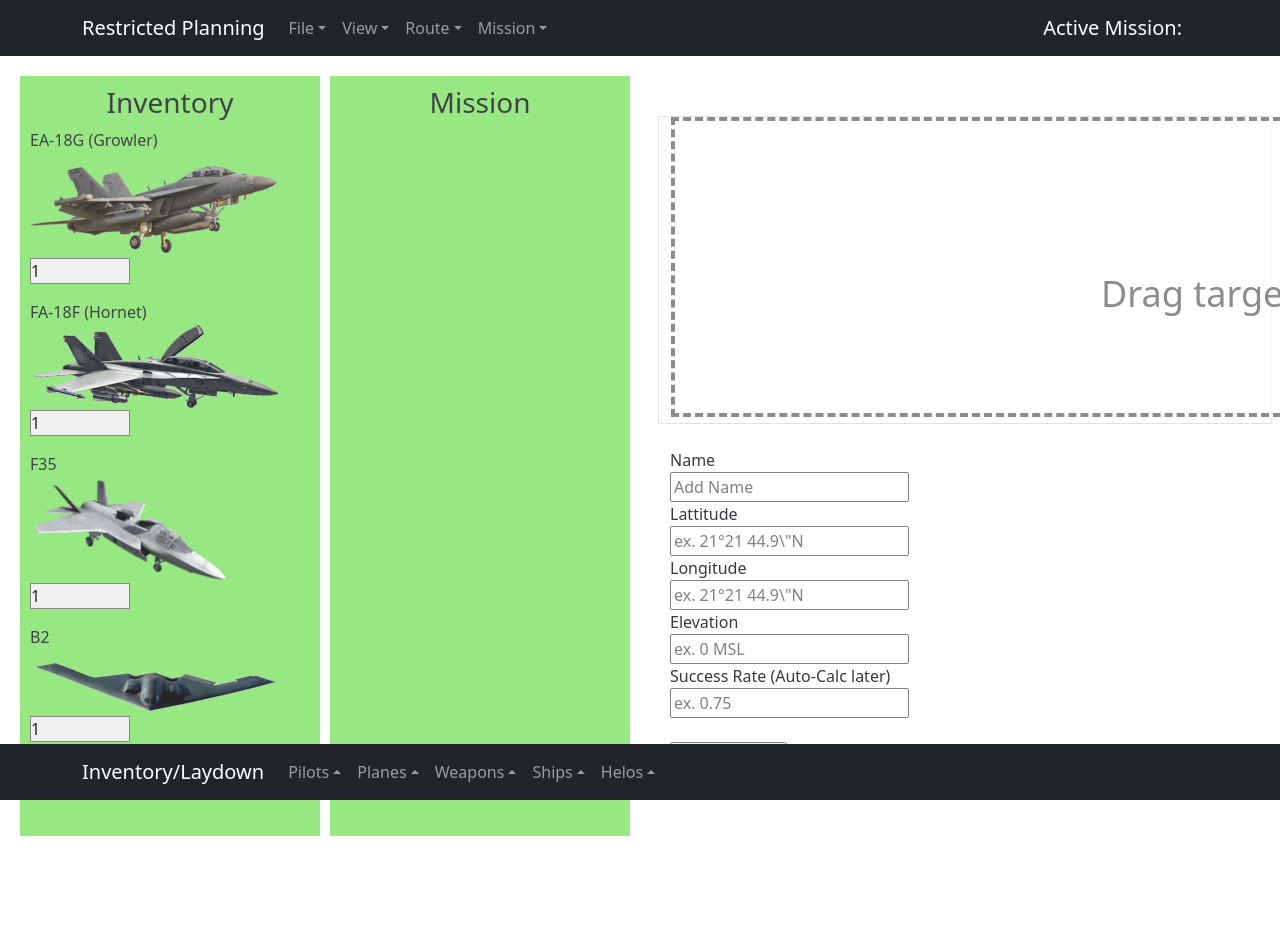
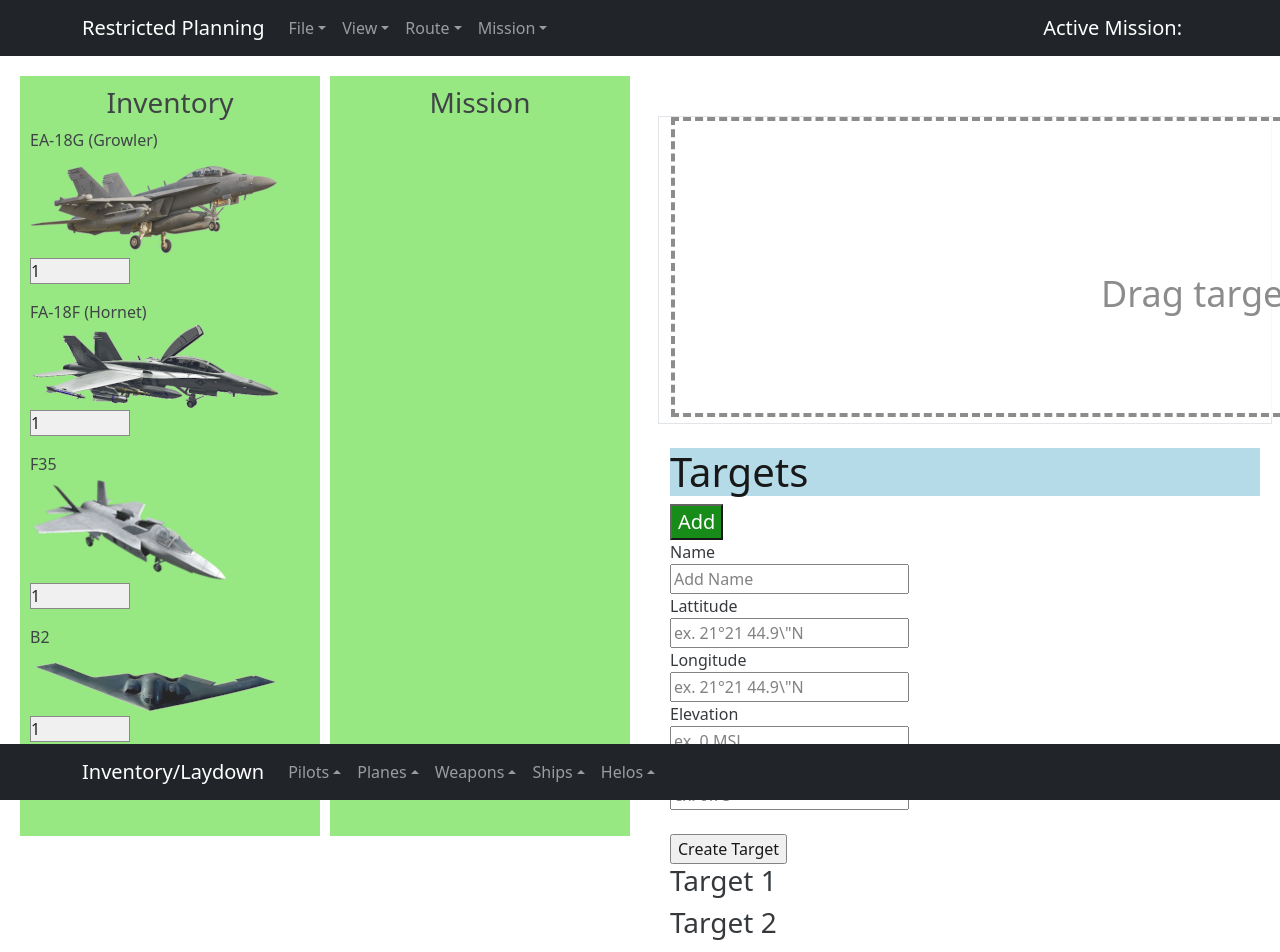
Before and after one commit to Jonathan805/RestrictedPlanning, a React (Create React App) app: page / in a window 1280 px wide. Shown: the top 952 px of the page. Built offline with nearby package versions, Linux system fonts and the light colour scheme; what react-sizeme would draw is missing.

Commit message:
Testing displaying targets
Testing display to add targets

```diff
--- a/db.json
+++ b/db.json
@@ -55,6 +55,14 @@
       "elevation": "fghfg",
       "successRate": "fghfg",
       "id": 7
+    },
+    {
+      "name": "Poopoo",
+      "latitude": "21.449",
+      "longitude": "21.44.9",
+      "elevation": "MSL",
+      "successRate": "0.00",
+      "id": 8
     }
   ]
 }
--- a/src/App.js
+++ b/src/App.js
@@ -9,17 +9,22 @@
 
 import CreateTarget from './Components/CreateTarget';
 
-import Board from './Components/Board';
-import Card from "./Components/Card";
-
-import Growler from './AircraftImages/Growler.png';
-import F35 from './AircraftImages/F35.png';
-import B2 from './AircraftImages/B2.png';
-import FA18F from './AircraftImages/FA-18A.png';
 import ToastMessage from "./Components/ToastMessage";
 import TaskList from "./Components/CustomTimeline/components/taskList/TaskList";
 import { DataViewPort } from "./Components/CustomTimeline/components/viewport/DataViewPort";
+
+// Components for click and drag Aircraft selections
+import Board from './Components/Board';
+import Card from "./Components/Card";
 import Aircraft from "./Components/Aircraft";
+import Growler from './AircraftImages/Growler.png';
+import FA18F from './AircraftImages/FA-18A.png';
+import F35 from './AircraftImages/F35.png';
+import B2 from './AircraftImages/B2.png';
+
+// Components for creating Targets
+import Header from './Components/Header';
+import Targets from './Components/Targets';
 
 
 
@@ -62,11 +67,9 @@
               <Card id="Aircraft-2" className="aircraft" draggable="true">
                 <Aircraft aircraftName='FA-18F (Hornet)' image={FA18F} />
               </Card>
-
               <Card id="Aircraft-3" className="aircraft" draggable="true">
                 <Aircraft aircraftName='F35' image={F35} />
               </Card>
-
               <Card id="Aircraft-4" className="aircraft" draggable="true">
                 <Aircraft aircraftName='B2' image={B2} />
               </Card>
@@ -87,7 +90,9 @@
             </section>
             <br />
             <section className="section-top">
+              <Header />
               <CreateTarget createTarget={this.createTarget} />
+              <Targets/>
             </section>
           </section>
 
--- a/src/Components/Aircraft.js
+++ b/src/Components/Aircraft.js
@@ -1,4 +1,6 @@
 /*Aircraft object placed in card*/
+
+//import { propTypes } from "react-bootstrap/esm/Image"
 
 const Aircraft = ({aircraftName, image}) => {
     return (
@@ -17,4 +19,15 @@
     )
 }
 
+Aircraft.defaultProps = {
+    aircraftName: 'Airplane'
+}
+
+/*
+Aircraft.propTypes = {
+    aircraftName: propTypes.string.isRequired,
+    image: propTypes.string.isRequired
+}
+*/
+
 export default Aircraft
--- /dev/null
+++ b/src/Components/Button.js
@@ -0,0 +1,23 @@
+import PropTypes from 'prop-types'
+
+const Button = ({ backColor, text, onClick }) => {
+  return (
+    <button
+      onClick={onClick}
+      style={{ backgroundColor: backColor, color:'white', fontSize:20}}>
+      {text}
+    </button>
+  )
+}
+
+Button.defaultProps = {
+  backColor: 'steelblue',
+}
+
+Button.propTypes = {
+  text: PropTypes.string,
+  backColor: PropTypes.string,
+  onClick: PropTypes.func.isRequired
+}
+
+export default Button
--- /dev/null
+++ b/src/Components/Header.js
@@ -0,0 +1,26 @@
+import PropTypes from 'prop-types'
+import Button from './Button'
+
+const Header = ({ title }) => {
+
+    const onClick = () => {
+        console.log('object')
+    }
+
+  return (
+    <header className='header'>
+      <h1 style={{color: 'Black', backgroundColor:'lightblue'}}>{title}</h1>
+      <Button backColor='green' text='Add' onClick={onClick}/>
+    </header>
+  )
+}
+
+Header.defaultProps = {
+  title: 'Targets',
+}
+
+Header.propTypes = {
+  title: PropTypes.string.isRequired,
+}
+
+export default Header
--- /dev/null
+++ b/src/Components/Targets.js
@@ -0,0 +1,38 @@
+const targets = [
+        {
+            "id": 1,
+            "name": "Target 1",
+            "latitude": "21",
+            "longitude": "23",
+            "elevation": "1 MIL",
+            "successRate": "0.25"
+        },
+        {
+            "name": "Target 2",
+            "latitude": "fghfgh",
+            "longitude": "fghfg",
+            "elevation": "fghfgh",
+            "successRate": "fgh",
+            "id": 2
+        },
+        {
+            "name": "Target 3",
+            "latitude": "sdfsd",
+            "longitude": "sdfsd",
+            "elevation": "sdfsd",
+            "successRate": "sdfdsf",
+            "id": 3
+        }
+]
+
+const Targets = () => {
+    return (
+        <>
+            {targets.map((target) => (
+                <h3>{target.name}</h3>
+            ))}
+        </>
+    )
+}
+
+export default Targets
--- a/src/index.css
+++ b/src/index.css
@@ -35,8 +35,6 @@
   -webkit-appearance: none;
   -moz-appearance: none;
   width:100px;
-  /*appearance: none;        Remove default arrow
-  background-image: url(...);  Add custom arrow */
 }
 
 .missionfunctions {
@@ -51,9 +49,7 @@
   margin: 0 auto;
   margin-top: 40px;
   padding: 20px;
-  flex-direction: column;
-  background-color: #ffffff;
-  }
+  flex-direction: column;}
 
 /* Styling for aircraft drag capability*/
 .flexbox {
@@ -94,18 +90,6 @@
   box-sizing: border-box;
 }
 
-.input {
-  font-size: 16px;
-  font-size: max(16px, 1em);
-  font-family: in herit;
-  padding: 0.25em 0.5em;
-  background-color: #fff;
-  border: 2px solid var(--input-border);
-  border-radius: 4px;
-  align-content: right;
-  display:block;
-}
-
 label {
   /* Other styling... */
   text-align: right;
@@ -114,3 +98,83 @@
   margin-right:15px;
   display:block;
 }
+
+
+.btn {
+  display: inline-block;
+  background: #000;
+  color: #fff;
+  border: none;
+  padding: 10px 20px;
+  margin: 5px;
+  border-radius: 5px;
+  cursor: pointer;
+  text-decoration: none;
+  font-size: 15px;
+  font-family: inherit;
+}
+
+.btn:focus {
+  outline: none;
+}
+
+.btn:active {
+  transform: scale(0.98);
+}
+
+.btn-block {
+  display: block;
+  width: 100%;
+}
+
+.task {
+  background: #f4f4f4;
+  margin: 5px;
+  padding: 10px 20px;
+  cursor: pointer;
+}
+
+.task.reminder {
+  border-left: 5px solid green;
+}
+
+.task h3 {
+  display: flex;
+  align-items: center;
+  justify-content: space-between;
+}
+
+.add-form {
+  margin-bottom: 40px;
+}
+
+.form-control {
+  margin: 20px 0;
+}
+
+.form-control label {
+  display: block;
+}
+
+.form-control input {
+  width: 100%;
+  height: 40px;
+  margin: 5px;
+  padding: 3px 7px;
+  font-size: 17px;
+}
+
+.form-control-check {
+  display: flex;
+  align-items: center;
+  justify-content: space-between;
+}
+
+.form-control-check label {
+  flex: 1;
+}
+
+.form-control-check input {
+  flex: 2;
+  height: 20px;
+}
```
Also changed, not shown: src/Components/Card.js (+1 -6 lines).
